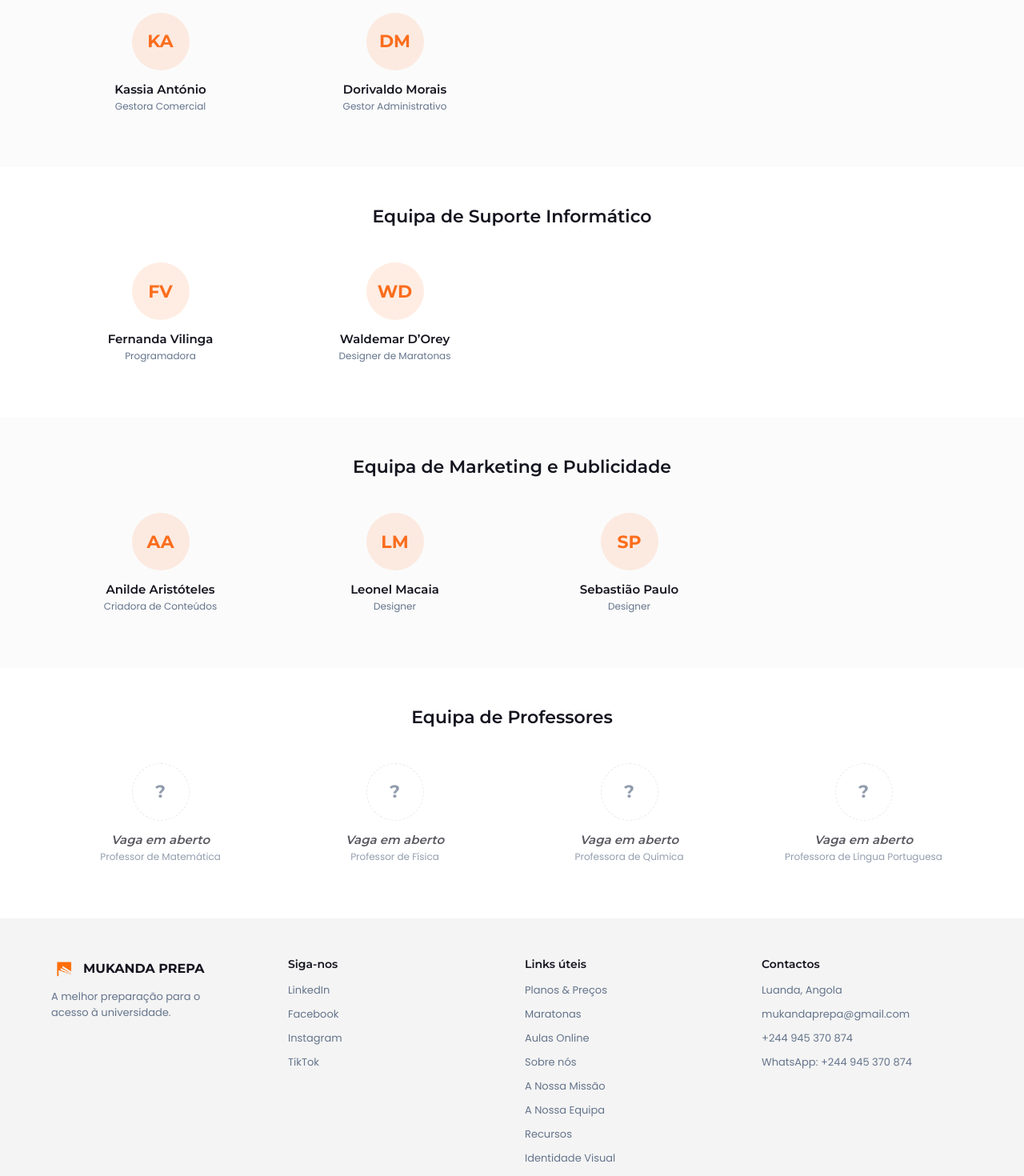
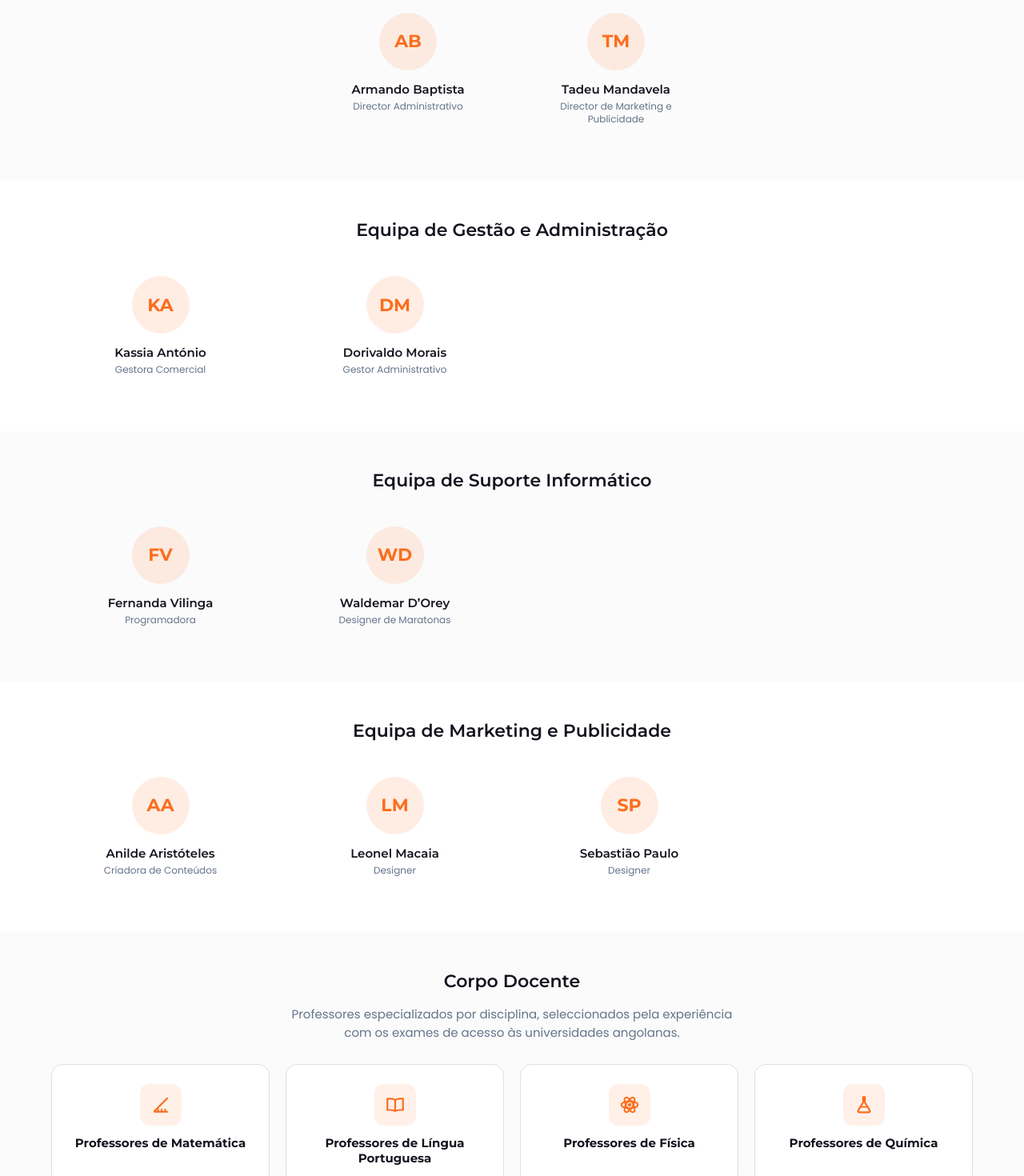
Before and after one commit to henriquebctg360-dotcom/mukandaprepa-plataforma, a React (Vite) app: page /equipa in a window 1280 px wide. Shown: the part 680-2150 px from the top of the page at 80% size. Built offline with nearby package versions, Linux system fonts and the light colour scheme; no server answers.

Commit message:
feat(site): equipa reestruturada, criterios dos planos e datas coerentes

```diff
--- /dev/null
+++ b/src/config/equipa.jsx
@@ -0,0 +1,90 @@
+// Equipa MUKANDA PREPA — fonte única.
+//
+// A página Sobre mostra apenas os fundadores; a página A Nossa Equipa mostra
+// tudo. Ter os dados aqui evita que as duas páginas digam coisas diferentes
+// sobre as mesmas pessoas, que foi o que aconteceu com as datas da maratona.
+
+export const FUNDADORES = [
+  { nome: 'Henrique Catraio', cargo: 'CEO & Fundador' },
+  { nome: 'Walter Sampaio', cargo: 'Co-fundador e Gestor de Redes Sociais' },
+];
+
+// Directores — sem menção a co-fundador, por decisão da direcção (27 Jul 2026).
+export const DIRECTORES = [
+  { nome: 'Armando Baptista', cargo: 'Director Administrativo' },
+  { nome: 'Tadeu Mandavela', cargo: 'Director de Marketing e Publicidade' },
+];
+
+export const EQUIPAS = [
+  {
+    titulo: 'Equipa de Gestão e Administração',
+    membros: [
+      { nome: 'Kassia António', cargo: 'Gestora Comercial' },
+      { nome: 'Dorivaldo Morais', cargo: 'Gestor Administrativo' },
+    ],
+  },
+  {
+    titulo: 'Equipa de Suporte Informático',
+    membros: [
+      { nome: 'Fernanda Vilinga', cargo: 'Programadora' },
+      { nome: 'Waldemar D’Orey', cargo: 'Designer de Maratonas' },
+    ],
+  },
+  {
+    titulo: 'Equipa de Marketing e Publicidade',
+    membros: [
+      { nome: 'Anilde Aristóteles', cargo: 'Criadora de Conteúdos' },
+      { nome: 'Leonel Macaia', cargo: 'Designer' },
+      { nome: 'Sebastião Paulo', cargo: 'Designer' },
+    ],
+  },
+];
+
+// Corpo docente por disciplina, em vez de lugares individuais: cada disciplina
+// terá vários professores, e o número não está fechado.
+// Os ícones seguem o traço dos pilares da página inicial (24x24, contorno laranja).
+export const DISCIPLINAS = [
+  {
+    disciplina: 'Matemática',
+    // Esquadro e régua
+    icone: (
+      <svg viewBox="0 0 24 24" fill="none" xmlns="http://www.w3.org/2000/svg">
+        <path d="M4 20 20 4M4 20h16" stroke="#FB6D1D" strokeWidth="2" strokeLinejoin="round" />
+        <path d="M9 20v-3M13 20v-3M17 20v-3" stroke="#FB6D1D" strokeWidth="1.6" strokeLinecap="round" />
+      </svg>
+    ),
+  },
+  {
+    disciplina: 'Língua Portuguesa',
+    // Livro aberto
+    icone: (
+      <svg viewBox="0 0 24 24" fill="none" xmlns="http://www.w3.org/2000/svg">
+        <path d="M12 6.5S10 5 6.5 5H3v13h3.5C10 18 12 19.5 12 19.5m0-13S14 5 17.5 5H21v13h-3.5C14 18 12 19.5 12 19.5m0-13v13"
+          stroke="#FB6D1D" strokeWidth="2" strokeLinejoin="round" />
+      </svg>
+    ),
+  },
+  {
+    disciplina: 'Física',
+    // Átomo
+    icone: (
+      <svg viewBox="0 0 24 24" fill="none" xmlns="http://www.w3.org/2000/svg">
+        <circle cx="12" cy="12" r="2" fill="#FB6D1D" />
+        <ellipse cx="12" cy="12" rx="9.5" ry="4" stroke="#FB6D1D" strokeWidth="1.8" />
+        <ellipse cx="12" cy="12" rx="9.5" ry="4" stroke="#FB6D1D" strokeWidth="1.8" transform="rotate(60 12 12)" />
+        <ellipse cx="12" cy="12" rx="9.5" ry="4" stroke="#FB6D1D" strokeWidth="1.8" transform="rotate(120 12 12)" />
+      </svg>
+    ),
+  },
+  {
+    disciplina: 'Química',
+    // Balão de erlenmeyer
+    icone: (
+      <svg viewBox="0 0 24 24" fill="none" xmlns="http://www.w3.org/2000/svg">
+        <path d="M10 3h4M11 3v6.2L5.4 18.4A1.5 1.5 0 0 0 6.7 20.7h10.6a1.5 1.5 0 0 0 1.3-2.3L13 9.2V3"
+          stroke="#FB6D1D" strokeWidth="2" strokeLinejoin="round" />
+        <path d="M8.2 14.5h7.6" stroke="#FB6D1D" strokeWidth="1.6" strokeLinecap="round" />
+      </svg>
+    ),
+  },
+];
--- /dev/null
+++ b/src/config/noticias.js
@@ -0,0 +1,50 @@
+// Notícias do site — fonte única.
+//
+// A página Notícias mostra todas; a página Blog mostra as três mais recentes.
+// Estavam escritas nos dois sítios e já tinham divergido nas datas.
+//
+// Conteúdo provisório, a substituir pelas notícias reais quando o documento
+// institucional estiver disponível. As duas primeiras datas são as únicas
+// confirmadas: lançamento a 10 de Agosto, primeira maratona a 17 de Agosto
+// (esta última também em src/config/maratona.js, que alimenta o contador).
+export const NOTICIAS = [
+  {
+    titulo: 'MUKANDA PREPA lança a primeira Maratona Nacional',
+    data: '17 Ago 2026',
+    resumo: 'A primeira maratona aberta a todos os estudantes acontece a 17 de Agosto, com inscrições já abertas.',
+    cor: '#1742E7',
+  },
+  {
+    titulo: 'Lançamento oficial da plataforma mukandaprepa.ao',
+    data: '10 Ago 2026',
+    resumo: 'O website MUKANDA PREPA entra oficialmente no ar a 10 de Agosto, com Homepage, planos, maratonas e aulas online.',
+    cor: '#FB6D1D',
+  },
+  {
+    titulo: 'Novo plano Premium já disponível',
+    data: '25 Jul 2026',
+    resumo: 'Aulas gravadas, maratonas por universidade e plano de estudo individualizado, tudo num só plano.',
+    cor: '#FB6D1D',
+  },
+  {
+    titulo: 'Parceria com professores especializados',
+    data: '15 Jul 2026',
+    resumo: 'Reforçámos a equipa pedagógica para as aulas ao vivo dos planos Plus e Premium.',
+    cor: '#1742E7',
+  },
+  {
+    titulo: 'Como preparar-te para os exames de acesso',
+    data: '30 Jun 2026',
+    resumo: 'Reunimos as melhores estratégias de estudo para os últimos meses antes do exame.',
+    cor: '#FB6D1D',
+  },
+  {
+    titulo: 'MUKANDA PREPA ultrapassa os 500 estudantes inscritos',
+    data: '15 Jun 2026',
+    resumo: 'Um marco importante na nossa missão de tornar o acesso à universidade mais justo em Angola.',
+    cor: '#1742E7',
+  },
+];
+
+// As três mais recentes, para o resumo da página Blog.
+export const NOTICIAS_RECENTES = NOTICIAS.slice(0, 3);
--- a/src/pages/Blog.jsx
+++ b/src/pages/Blog.jsx
@@ -1,5 +1,6 @@
 import { Link } from 'react-router-dom';
 import './Blog.css';
+import { NOTICIAS_RECENTES } from '../config/noticias';
 
 const CATEGORIAS = [
   {
@@ -24,13 +25,7 @@ const CATEGORIAS = [
   },
 ];
 
-// Pré-visualizações provisórias — reflectem os mesmos exemplos usados nas
-// páginas de Notícias e Artigos, só para dar contexto nesta página hub.
-const NOTICIAS_RECENTES = [
-  { titulo: 'Lançamento oficial da plataforma mukandaprepa.ao', data: '08 Jul 2026' },
-  { titulo: 'MUKANDA PREPA lança a primeira Maratona Nacional', data: '22 Jun 2026' },
-  { titulo: 'Novo plano Premium já disponível', data: '15 Jun 2026' },
-];
+// As notícias recentes vêm da mesma fonte da página Notícias.
 
 const ARTIGOS_RECENTES = [
   { titulo: 'Como resolver equações do 2º grau sem erros', materia: 'Matemática' },
--- a/src/pages/Equipa.css
+++ b/src/pages/Equipa.css
@@ -41,8 +41,52 @@
   gap: 20px;
 }
 
+/* Fundadores e Direcção têm duas pessoas cada: em quatro colunas ficavam
+   encostados à esquerda com metade da linha vazia. */
 .equipa-grid--fundadores {
-  grid-template-columns: repeat(4, 1fr);
+  grid-template-columns: repeat(2, minmax(0, 240px));
+  justify-content: center;
+}
+
+/* Corpo docente */
+.equipa-docentes__nota {
+  text-align: center;
+  color: var(--color-gray-mid);
+  font-size: 15px;
+  max-width: 560px;
+  margin: -8px auto 28px;
+}
+
+.disciplina-card {
+  display: flex;
+  flex-direction: column;
+  align-items: center;
+  text-align: center;
+  gap: 12px;
+  padding: 24px 16px;
+  background: #FFFFFF;
+  border: 1px solid var(--color-border, #E4E4E7);
+  border-radius: 14px;
+}
+
+.disciplina-card__icone {
+  width: 52px;
+  height: 52px;
+  border-radius: 12px;
+  background: rgba(251, 109, 29, 0.1);
+  display: flex;
+  align-items: center;
+  justify-content: center;
+}
+
+.disciplina-card__icone svg {
+  width: 26px;
+  height: 26px;
+}
+
+.disciplina-card h3 {
+  font-size: 15px;
+  font-weight: 700;
 }
 
 .membro-card {
@@ -104,4 +148,8 @@
   .equipa-grid--fundadores {
     grid-template-columns: 1fr;
   }
+
+  .equipa-grid--fundadores {
+    justify-content: stretch;
+  }
 }
--- a/src/pages/Equipa.jsx
+++ b/src/pages/Equipa.jsx
@@ -1,4 +1,5 @@
 import './Equipa.css';
+import { FUNDADORES, DIRECTORES, EQUIPAS, DISCIPLINAS } from '../config/equipa.jsx';
 
 function iniciais(nome) {
   return nome
@@ -10,46 +11,26 @@ function iniciais(nome) {
     .toUpperCase();
 }
 
-const FUNDADORES = [
-  { nome: 'Henrique Catraio', cargo: 'CEO & Fundador' },
-  { nome: 'Walter Sampaio', cargo: 'Co-fundador e Gestor de Redes Sociais' },
-  { nome: 'Armando Baptista', cargo: 'Co-fundador e Director Administrativo' },
-  { nome: 'Tadeu Mandavela', cargo: 'Co-fundador e Director de Marketing e Publicidade' },
-];
-
-const EQUIPAS = [
-  {
-    titulo: 'Equipa de Gestão e Administração',
-    membros: [
-      { nome: 'Kassia António', cargo: 'Gestora Comercial' },
-      { nome: 'Dorivaldo Morais', cargo: 'Gestor Administrativo' },
-    ],
-  },
-  {
-    titulo: 'Equipa de Suporte Informático',
-    membros: [
-      { nome: 'Fernanda Vilinga', cargo: 'Programadora' },
-      { nome: 'Waldemar D’Orey', cargo: 'Designer de Maratonas' },
-    ],
-  },
-  {
-    titulo: 'Equipa de Marketing e Publicidade',
-    membros: [
-      { nome: 'Anilde Aristóteles', cargo: 'Criadora de Conteúdos' },
-      { nome: 'Leonel Macaia', cargo: 'Designer' },
-      { nome: 'Sebastião Paulo', cargo: 'Designer' },
-    ],
-  },
-  {
-    titulo: 'Equipa de Professores',
-    membros: [
-      { cargo: 'Professor de Matemática', vaga: true },
-      { cargo: 'Professor de Física', vaga: true },
-      { cargo: 'Professora de Química', vaga: true },
-      { cargo: 'Professora de Língua Portuguesa', vaga: true },
-    ],
-  },
-];
+function MembroCard({ membro }) {
+  return (
+    <div className={`membro-card ${membro.vaga ? 'membro-card--vaga' : ''}`}>
+      <div className="membro-card__avatar">
+        {membro.vaga ? '?' : iniciais(membro.nome)}
+      </div>
+      {membro.vaga ? (
+        <>
+          <h3 className="membro-card__vaga-label">Vaga em aberto</h3>
+          <p>{membro.cargo}</p>
+        </>
+      ) : (
+        <>
+          <h3>{membro.nome}</h3>
+          <p>{membro.cargo}</p>
+        </>
+      )}
+    </div>
+  );
+}
 
 export default function Equipa() {
   return (
@@ -65,13 +46,16 @@ export default function Equipa() {
         <div className="container">
           <h2>Fundadores</h2>
           <div className="equipa-grid equipa-grid--fundadores">
-            {FUNDADORES.map((f) => (
-              <div className="membro-card" key={f.nome}>
-                <div className="membro-card__avatar">{iniciais(f.nome)}</div>
-                <h3>{f.nome}</h3>
-                <p>{f.cargo}</p>
-              </div>
-            ))}
+            {FUNDADORES.map((f) => <MembroCard key={f.nome} membro={f} />)}
+          </div>
+        </div>
+      </section>
+
+      <section className="equipa-secao">
+        <div className="container">
+          <h2>Direcção</h2>
+          <div className="equipa-grid equipa-grid--fundadores">
+            {DIRECTORES.map((d) => <MembroCard key={d.nome} membro={d} />)}
           </div>
         </div>
       </section>
@@ -81,31 +65,34 @@ export default function Equipa() {
           <div className="container">
             <h2>{eq.titulo}</h2>
             <div className="equipa-grid">
-              {eq.membros.map((m) => (
-                <div
-                  className={`membro-card ${m.vaga ? 'membro-card--vaga' : ''}`}
-                  key={m.nome || m.cargo}
-                >
-                  <div className="membro-card__avatar">
-                    {m.vaga ? '?' : iniciais(m.nome)}
-                  </div>
-                  {m.vaga ? (
-                    <>
-                      <h3 className="membro-card__vaga-label">Vaga em aberto</h3>
-                      <p>{m.cargo}</p>
-                    </>
-                  ) : (
-                    <>
-                      <h3>{m.nome}</h3>
-                      <p>{m.cargo}</p>
-                    </>
-                  )}
-                </div>
-              ))}
+              {eq.membros.map((m) => <MembroCard key={m.nome || m.cargo} membro={m} />)}
             </div>
           </div>
         </section>
       ))}
+
+      {/*
+        O corpo docente passa a ser apresentado por disciplina em vez de por
+        pessoa: cada disciplina terá vários professores e o número não está
+        fechado, portanto listar quatro nomes dava uma ideia errada da escala.
+      */}
+      <section className="equipa-secao equipa-docentes">
+        <div className="container">
+          <h2>Corpo Docente</h2>
+          <p className="equipa-docentes__nota">
+            Professores especializados por disciplina, seleccionados pela
+            experiência com os exames de acesso às universidades angolanas.
+          </p>
+          <div className="equipa-grid equipa-grid--disciplinas">
+            {DISCIPLINAS.map((d) => (
+              <div className="disciplina-card" key={d.disciplina}>
+                <div className="disciplina-card__icone" aria-hidden="true">{d.icone}</div>
+                <h3>Professores de {d.disciplina}</h3>
+              </div>
+            ))}
+          </div>
+        </div>
+      </section>
     </>
   );
 }
--- a/src/pages/Planos.jsx
+++ b/src/pages/Planos.jsx
@@ -10,6 +10,10 @@ const PLANOS = [
 ];
 
 const FEATURES = [
+  // As tentativas por maratona são o critério que mais distingue os planos —
+  // ficam em primeiro lugar. Devem coincidir com os limites configurados no
+  // painel de administração da app (Gestão de planos).
+  { nome: 'Tentativas por maratona', basic: '2', plus: '5', premium: 'Ilimitadas' },
   { nome: 'Maratonas abertas', basic: true, plus: true, premium: true },
   { nome: 'Biblioteca de exames passados', basic: true, plus: true, premium: true },
   { nome: 'Comunidade de estudantes', basic: true, plus: true, premium: true },
@@ -17,7 +21,7 @@ const FEATURES = [
   { nome: 'Maratonas temáticas por área', basic: false, plus: true, premium: true },
   { nome: 'Aulas online', basic: false, plus: '2/semana', premium: '4/semana' },
   { nome: 'Aulas gravadas', basic: false, plus: false, premium: true },
-  { nome: 'Acompanhamento por tutor', basic: false, plus: true, premium: true },
+  { nome: 'Acompanhamento por tutor', basic: false, plus: false, premium: true },
   { nome: 'Maratonas por universidade', basic: false, plus: false, premium: true },
   { nome: 'Plano de estudo individualizado', basic: false, plus: false, premium: true },
 ];
```
Also changed, not shown: src/pages/Noticias.jsx (+2 -41 lines), src/pages/Sobre.css (+42 -14 lines), src/pages/Sobre.jsx (+18 -3 lines).
